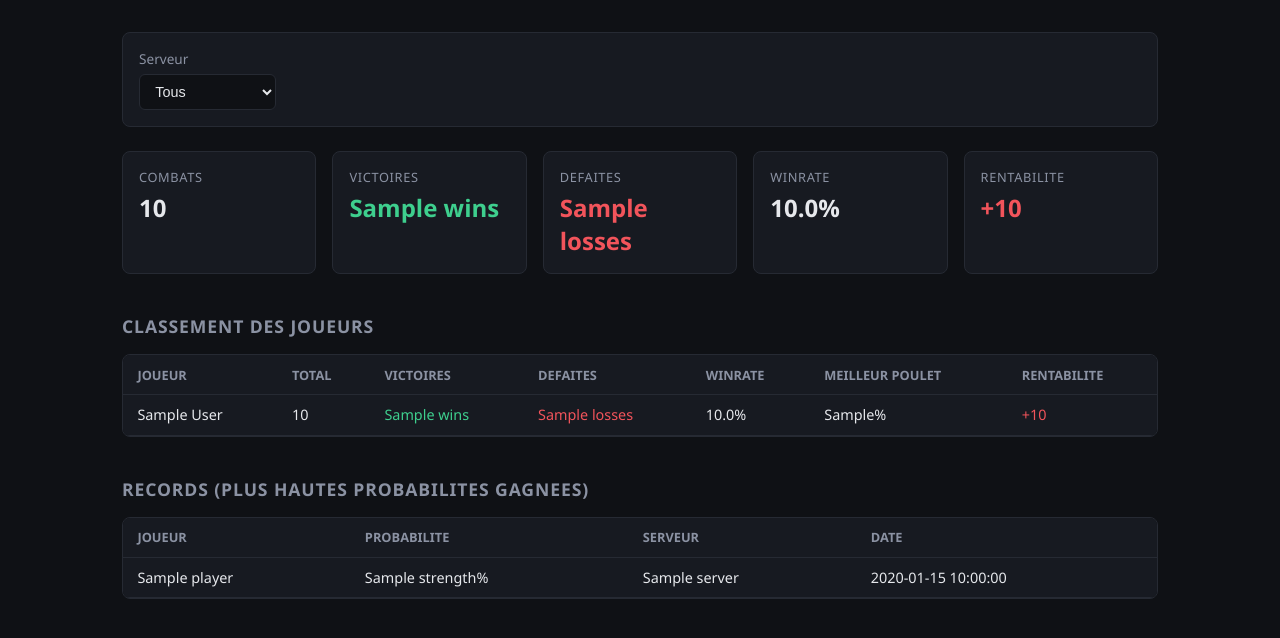
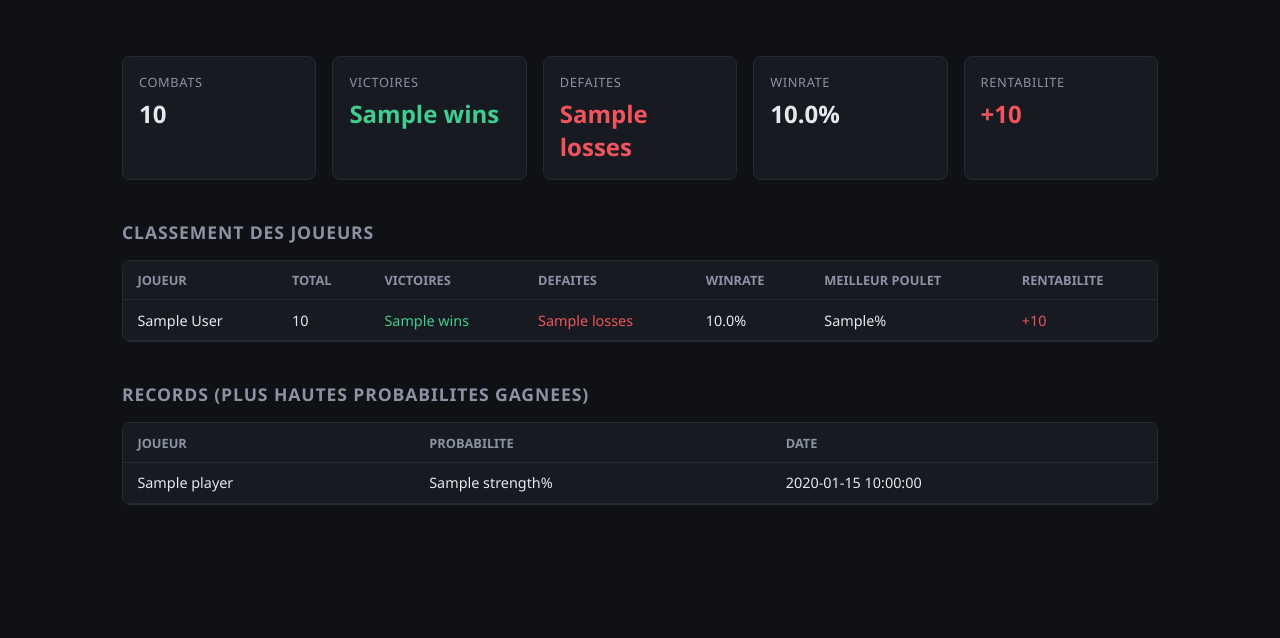
Before and after one commit to RedDTG/golden-chicken-website, a FastAPI app: template templates/overview.html in a window 1280 px wide. Shown: the part 60-698 px from the top of the page. Run offline with FastAPI, Linux system fonts and the light colour scheme; the template is opened without the code that fills it: most values are stand-ins (such as "Sample title", 1, 10 or a date in 2020).

Commit message:
refactor: Drop the Serveur filter/column
Single-server deployment, so it always shows the same value on every
row — pure clutter, not information.

Co-Authored-By: Claude Sonnet 5 <noreply@anthropic.com>

```diff
--- a/app.py
+++ b/app.py
@@ -2,7 +2,6 @@ import math
 import os
 
 from fastapi import FastAPI, Request
-from fastapi.responses import RedirectResponse
 from fastapi.staticfiles import StaticFiles
 from fastapi.templating import Jinja2Templates
 
@@ -16,12 +15,11 @@ PAGE_SIZE = 50
 
 
 @app.get("/")
-def overview(request: Request, server: str = "", sort: str = "total", dir: str = "desc"):
+def overview(request: Request, sort: str = "total", dir: str = "desc"):
     with db.get_connection() as conn:
-        servers = db.list_servers(conn)
-        rows = db.build_overview(conn, server or None)
+        rows = db.build_overview(conn)
         rows = db.sort_overview(rows, sort, dir)
-        records = db.fetch_records(conn, server or None, limit=5)
+        records = db.fetch_records(conn, limit=5)
 
     totals = {
         "total": sum(r["total"] for r in rows),
@@ -36,8 +34,6 @@ def overview(request: Request, server: str = "", sort: str = "total", dir: str =
         {
             "request": request,
             "active": "overview",
-            "servers": servers,
-            "selected_server": server,
             "rows": rows,
             "totals": totals,
             "records": records,
@@ -48,19 +44,10 @@ def overview(request: Request, server: str = "", sort: str = "total", dir: str =
 
 
 @app.get("/historique")
-def historique(
-    request: Request,
-    server: str = "",
-    player: str = "",
-    result: str = "",
-    page: int = 1,
-):
+def historique(request: Request, player: str = "", result: str = "", page: int = 1):
     page = max(page, 1)
     with db.get_connection() as conn:
-        servers = db.list_servers(conn)
-        rows, total = db.fetch_history(
-            conn, server or None, player or None, result or None, page, PAGE_SIZE
-        )
+        rows, total = db.fetch_history(conn, player or None, result or None, page, PAGE_SIZE)
 
     pages = max(math.ceil(total / PAGE_SIZE), 1)
     return templates.TemplateResponse(
@@ -68,8 +55,6 @@ def historique(
         {
             "request": request,
             "active": "historique",
-            "servers": servers,
-            "selected_server": server,
             "player": player,
             "result": result,
             "rows": rows,
@@ -81,11 +66,10 @@ def historique(
 
 
 @app.get("/solde")
-def solde(request: Request, server: str = "", player: str = "", page: int = 1):
+def solde(request: Request, player: str = "", page: int = 1):
     page = max(page, 1)
     with db.get_connection() as conn:
-        servers = db.list_servers(conn)
-        rows, total = db.fetch_bank(conn, server or None, player or None, page, PAGE_SIZE)
+        rows, total = db.fetch_bank(conn, player or None, page, PAGE_SIZE)
 
     pages = max(math.ceil(total / PAGE_SIZE), 1)
     return templates.TemplateResponse(
@@ -93,8 +77,6 @@ def solde(request: Request, server: str = "", player: str = "", page: int = 1):
         {
             "request": request,
             "active": "solde",
-            "servers": servers,
-            "selected_server": server,
             "player": player,
             "rows": rows,
             "total": total,
--- a/db.py
+++ b/db.py
@@ -40,32 +40,20 @@ def _parse_int(value):
         return None
 
 
-def list_servers(conn):
-    rows = conn.execute(
-        "SELECT DISTINCT server FROM stats WHERE server != '' "
-        "UNION SELECT DISTINCT server FROM bank WHERE server != '' "
-        "ORDER BY server"
+def fetch_stats_rows(conn):
+    return conn.execute(
+        "SELECT message_id, timestamp, player, result, gain, strength, player_id "
+        "FROM stats ORDER BY timestamp ASC"
     ).fetchall()
-    return [r["server"] for r in rows]
 
 
-def fetch_stats_rows(conn, server=None):
-    query = "SELECT message_id, timestamp, player, result, gain, strength, server, player_id FROM stats"
-    params = []
-    if server:
-        query += " WHERE server = ?"
-        params.append(server)
-    query += " ORDER BY timestamp ASC"
-    return conn.execute(query, params).fetchall()
-
-
-def build_overview(conn, server=None):
+def build_overview(conn):
     """Reproduit le calcul de l'onglet Overview du Google Sheet (voir
     _update_overview_impl dans golden-chicken-stats/bot.py) : regroupement
     par ID Discord quand connu, sinon par pseudo en minuscules pour les
     lignes historiques anterieures a l'ajout de la colonne ID Joueur.
     """
-    rows = fetch_stats_rows(conn, server)
+    rows = fetch_stats_rows(conn)
     groups = {}
     order = []
     for row in rows:
@@ -120,12 +108,9 @@ def sort_overview(overview, sort="total", direction="desc"):
     return sorted(overview, key=key_fn, reverse=(direction != "asc"))
 
 
-def fetch_history(conn, server=None, player=None, result=None, page=1, page_size=50):
+def fetch_history(conn, player=None, result=None, page=1, page_size=50):
     where = []
     params = []
-    if server:
-        where.append("server = ?")
-        params.append(server)
     if player:
         where.append("player LIKE ?")
         params.append(f"%{player}%")
@@ -137,19 +122,16 @@ def fetch_history(conn, server=None, player=None, result=None, page=1, page_size
     total = conn.execute(f"SELECT COUNT(*) FROM stats {where_sql}", params).fetchone()[0]
     offset = (page - 1) * page_size
     rows = conn.execute(
-        f"SELECT message_id, timestamp, player, result, gain, strength, server "
+        f"SELECT message_id, timestamp, player, result, gain, strength "
         f"FROM stats {where_sql} ORDER BY timestamp DESC LIMIT ? OFFSET ?",
         params + [page_size, offset],
     ).fetchall()
     return rows, total
 
 
-def fetch_bank(conn, server=None, player=None, page=1, page_size=50):
+def fetch_bank(conn, player=None, page=1, page_size=50):
     where = []
     params = []
-    if server:
-        where.append("server = ?")
-        params.append(server)
     if player:
         where.append("player LIKE ?")
         params.append(f"%{player}%")
@@ -158,22 +140,18 @@ def fetch_bank(conn, server=None, player=None, page=1, page_size=50):
     total = conn.execute(f"SELECT COUNT(*) FROM bank {where_sql}", params).fetchone()[0]
     offset = (page - 1) * page_size
     rows = conn.execute(
-        f"SELECT message_id, timestamp, player, cash, banque, total, server "
+        f"SELECT message_id, timestamp, player, cash, banque, total "
         f"FROM bank {where_sql} ORDER BY timestamp DESC LIMIT ? OFFSET ?",
         params + [page_size, offset],
     ).fetchall()
     return rows, total
 
 
-def fetch_records(conn, server=None, limit=10):
-    where = "result = ? AND strength != ''"
-    params = [RESULT_VICTOIRE]
-    if server:
-        where += " AND server = ?"
-        params.append(server)
+def fetch_records(conn, limit=10):
     rows = conn.execute(
-        f"SELECT player, strength, server, timestamp, message_id FROM stats WHERE {where} "
-        f"ORDER BY CAST(strength AS INTEGER) DESC LIMIT ?",
-        params + [limit],
+        "SELECT player, strength, timestamp, message_id FROM stats "
+        "WHERE result = ? AND strength != '' "
+        "ORDER BY CAST(strength AS INTEGER) DESC LIMIT ?",
+        (RESULT_VICTOIRE, limit),
     ).fetchall()
     return rows
--- a/templates/overview.html
+++ b/templates/overview.html
@@ -3,24 +3,10 @@
 
 {% macro sort_link(key, label) %}
 <a class="sortable {{ 'sorted-' ~ dir if sort == key else '' }}"
-   href="?server={{ selected_server }}&sort={{ key }}&dir={{ 'asc' if sort == key and dir == 'desc' else 'desc' }}">{{ label }}</a>
+   href="?sort={{ key }}&dir={{ 'asc' if sort == key and dir == 'desc' else 'desc' }}">{{ label }}</a>
 {% endmacro %}
 
 {% block content %}
-<form class="filters" method="get">
-    <label>
-        Serveur
-        <select name="server" onchange="this.form.submit()">
-            <option value="" {{ 'selected' if not selected_server else '' }}>Tous</option>
-            {% for s in servers %}
-            <option value="{{ s }}" {{ 'selected' if s == selected_server else '' }}>{{ s }}</option>
-            {% endfor %}
-        </select>
-    </label>
-    <input type="hidden" name="sort" value="{{ sort }}">
-    <input type="hidden" name="dir" value="{{ dir }}">
-</form>
-
 <section class="summary-cards">
     <div class="card">
         <span class="card-label">Combats</span>
@@ -80,18 +66,17 @@
 <div class="table-wrap">
 <table>
     <thead>
-        <tr><th>Joueur</th><th>Probabilite</th><th>Serveur</th><th>Date</th></tr>
+        <tr><th>Joueur</th><th>Probabilite</th><th>Date</th></tr>
     </thead>
     <tbody>
         {% for r in records %}
         <tr>
             <td>{{ r.player }}</td>
             <td>{{ r.strength }}%</td>
-            <td>{{ r.server }}</td>
             <td>{{ r.timestamp }}</td>
         </tr>
         {% else %}
-        <tr><td colspan="4" class="empty">Aucune donnee.</td></tr>
+        <tr><td colspan="3" class="empty">Aucune donnee.</td></tr>
         {% endfor %}
     </tbody>
 </table>
```
Also changed, not shown: CLAUDE.md (+10 -2 lines), templates/historique.html (+3 -14 lines), templates/solde.html (+3 -14 lines).
